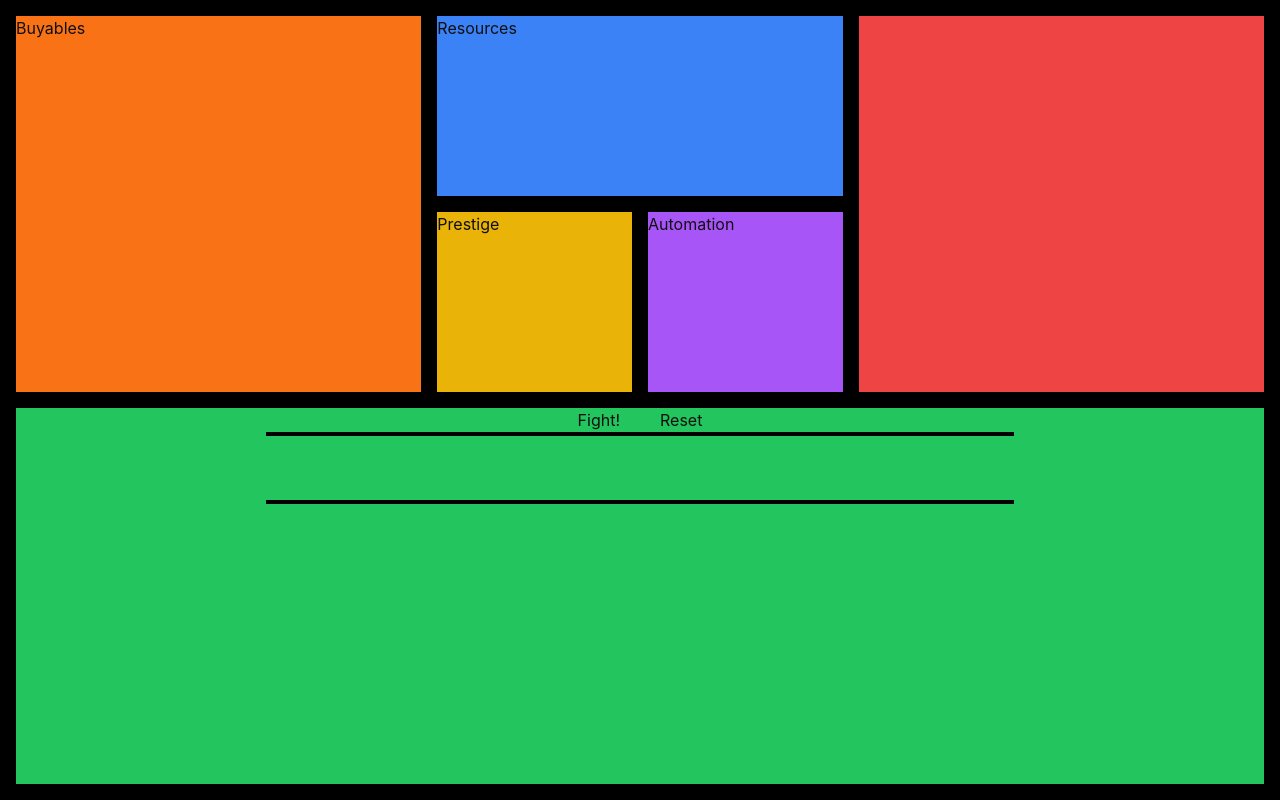
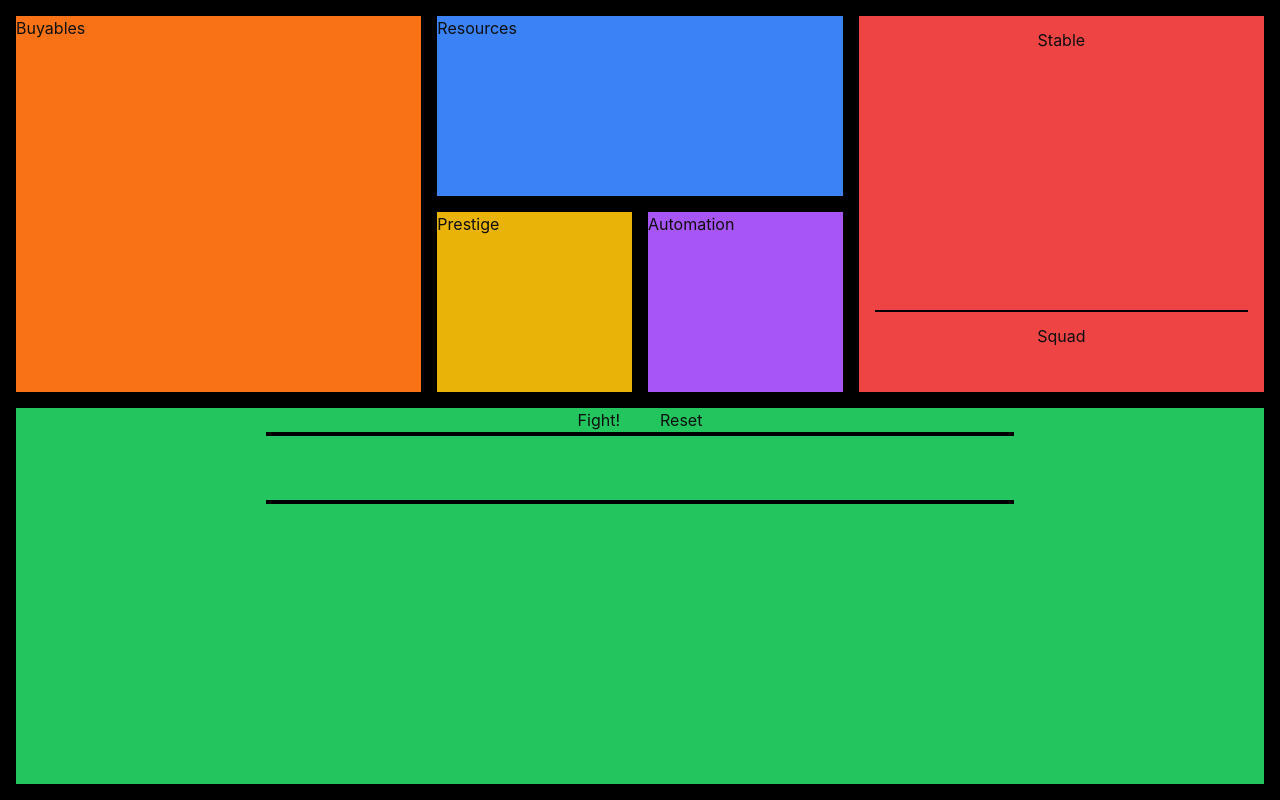
Before and after one commit to gnik-snrub/incremonsters, a SvelteKit app: page / in a window 1280 px wide. Built offline with nearby package versions, Linux system fonts and the light colour scheme.

Commit message:
Added team changing from the monster management section

```diff
--- a/src/routes/+page.svelte
+++ b/src/routes/+page.svelte
@@ -103,6 +103,36 @@
       })
   }
 
+function handleDragStart(event: DragEvent) {
+  event.dataTransfer?.setData('text/plain', event.target?.dataset.idx)
+}
+
+function handleDragOver(event: DragEvent) {
+  event.preventDefault();
+}
+
+function handleDrop(event: DragEvent) {
+  event.preventDefault();
+  const stableIdx = event.dataTransfer?.getData('text/plain') || -1
+  const squadIdx = event.currentTarget?.dataset.idx || -1
+
+  if (stableIdx === -1 || squadIdx === -1) {
+    return
+  }
+
+  const tempMonster = playerSquad.getMonsters()[squadIdx]
+
+  playerSquad.setMonsters([
+    ...playerSquad.getMonsters().slice(0, squadIdx),
+    stable.getMonsters()[stableIdx],
+    ...playerSquad.getMonsters().slice(Number(squadIdx) + 1)
+  ])
+  stable.setMonsters([
+    ...stable.getMonsters().slice(0, stableIdx),
+    ...stable.getMonsters().slice(Number(stableIdx) + 1),
+    tempMonster
+  ].sort((a, b) => a.lvl - b.lvl))
+}
 </script>
 
 <main class="h-screen p-4 bg-black grid gap-4 grid-cols-6 grid-rows-4">
@@ -111,12 +141,27 @@
   <section class="bg-yellow-500 col-start-3 row-start-2">Prestige</section>
   <section class={`col-start-4 row-start-2 ${pendingDungeonLevelIncrease ? 'bg-purple-200' : 'bg-purple-500'}`} onclick={nextDungeon}>
       {pendingDungeonLevelIncrease ? "Next dungeon!" : "Automation"}</section>
-  <section class="h-full p-4 overflow-y-auto bg-red-500 col-span-2 row-span-2 col-start-5 row-start-1 grid grid-cols-4 gap-4 auto-rows-[25%] place-items-center">
-    {#each stable.getMonsters() as monster}
-      <div class="w-full h-full border-4 rounded-full border-rose-800 bg-rose-400 grid place-items-center max-w-24 max-h-24">
-        <h3>{monster.name}</h3>
+  <section class="h-full p-4 bg-red-500 col-span-2 row-span-2 col-start-5 row-start-1 grid grid-rows-[auto_min-content] grid-cols-1">
+    <section class="w-full h-full overflow-y-auto grid grid-rows-[1em_auto] gap-4 place-items-center">
+      <h4>Stable</h4>
+      <div class="h-full w-full overflow-y-auto grid grid-cols-4 gap-4 auto-rows-[25%] place-items-center">
+        {#each stable.getMonsters() as monster, idx}
+          <div ondragstart={handleDragStart} data-idx={idx} draggable="true" class="w-full h-full border-4 rounded-full border-rose-800 bg-rose-400 grid place-items-center max-w-24 max-h-24">
+            <h3 class="select-none">{monster.name}</h3>
+          </div>
+        {/each}
       </div>
-    {/each}
+    </section>
+    <section class="w-full p-4 border-black border-t-2 grid grid-rows-[1em_auto] gap-4 place-items-center">
+      <h4 class="h-min">Squad</h4>
+      <div class="w-full grid grid-cols-4 place-items-center">
+      {#each playerSquad.getMonsters() as monster, idx}
+        <div ondrop={handleDrop} ondragover={handleDragOver} data-idx={idx} class="w-full h-full border-4 rounded-full hover:border-amber-400 border-amber-800 bg-amber-400 grid place-items-center max-w-24 max-h-24">
+          <h3 class="select-none">{monster.name}</h3>
+        </div>
+      {/each}
+      </div>
+    </section>
   </section>
   <section class="flex flex-col w-full bg-green-500 align-center row-span-2 col-span-6 row-start-3">
     <div class="flex flex-row justify-center w-full gap-10">
```
